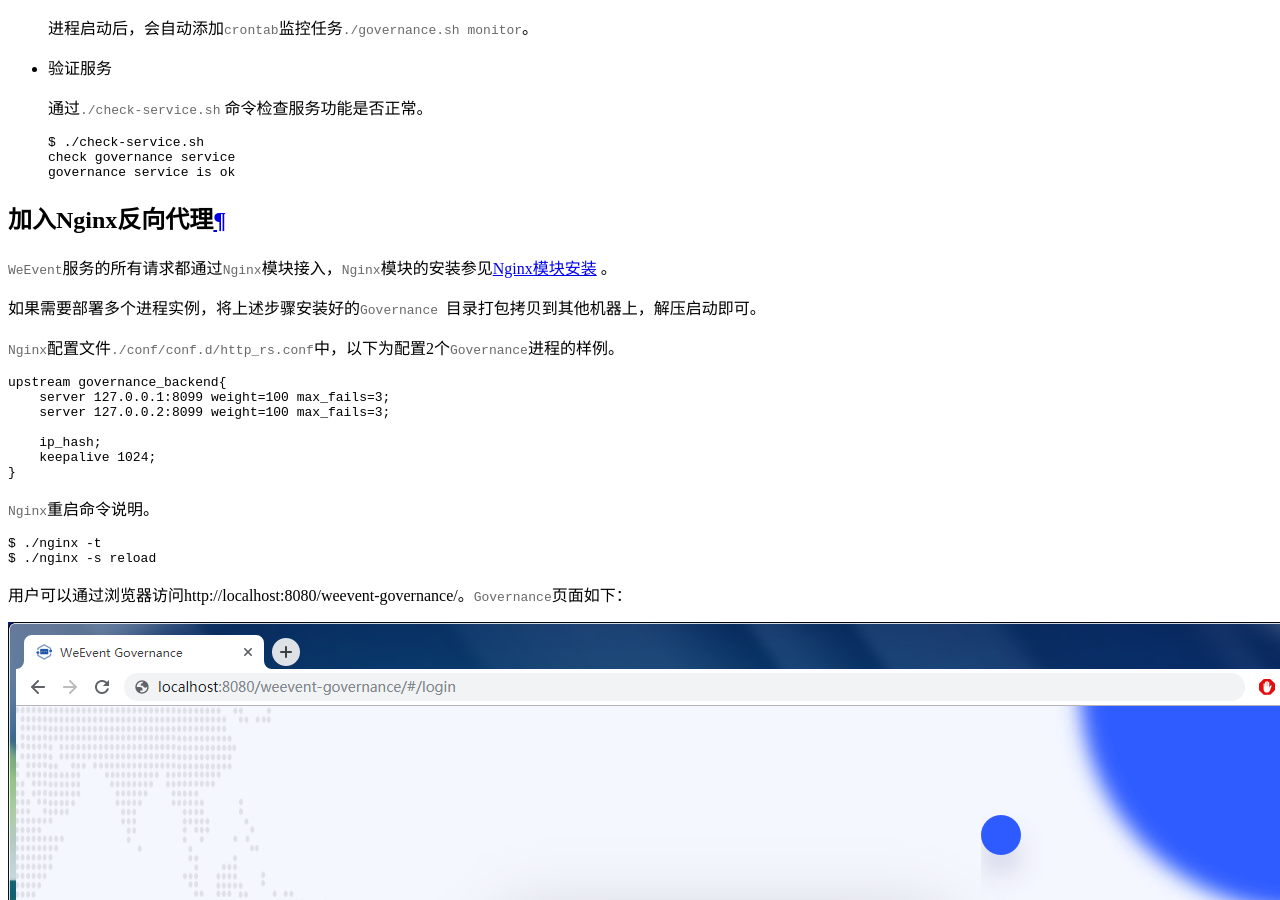
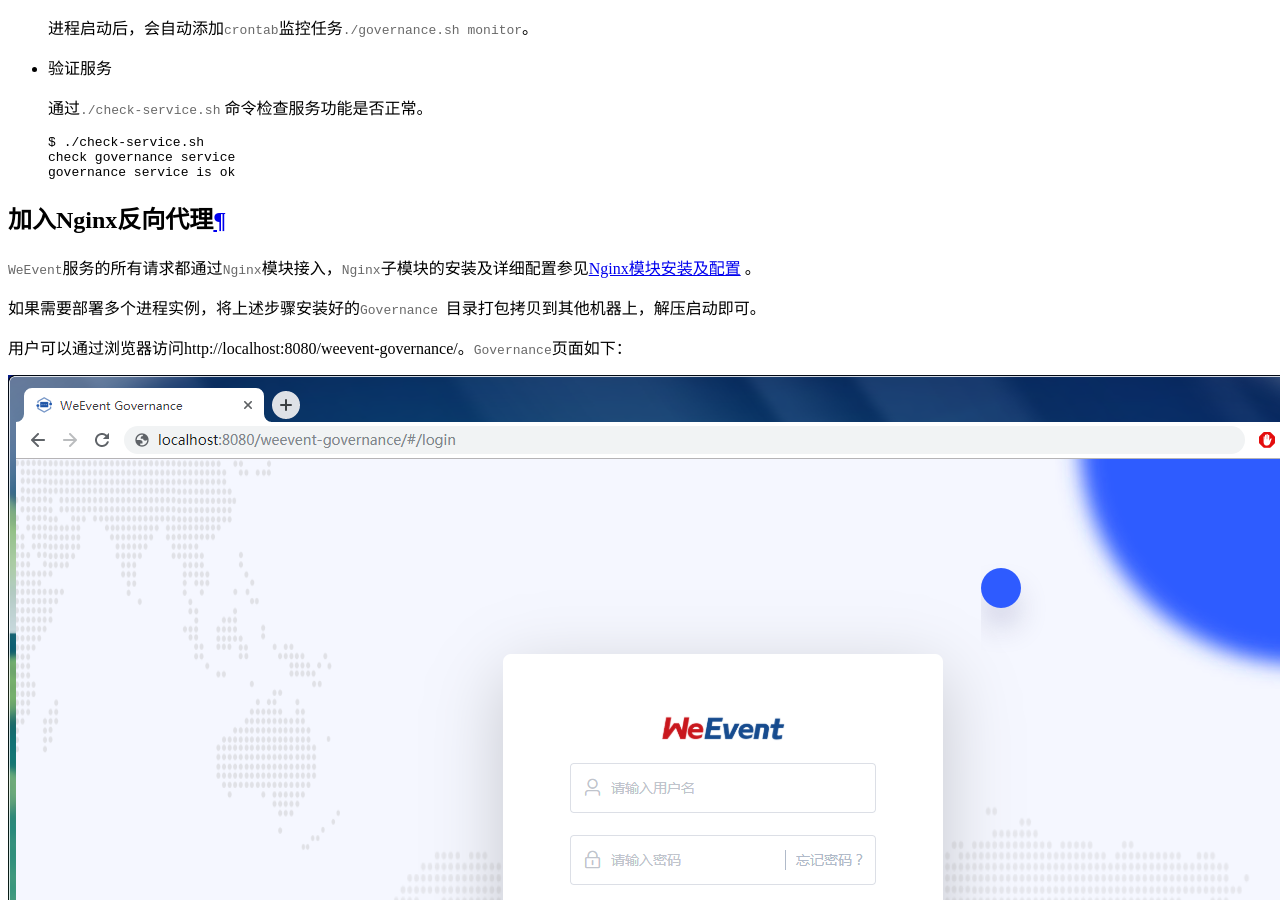
Before and after one commit to WeBankBlockchain/WeEvent-docs, a Sphinx documentation site: the page built from docs/install/module/governance.md, in a window 1280 px wide and 900 px high, scrolled down 2729 px. Built offline with Sphinx 7.4.7 and the Read the Docs theme 2.0.0, drawn with Linux system fonts in a browser that asks for light colours.

Commit message:
update nginx doc

````diff
--- a/docs/install/module/governance.md
+++ b/docs/install/module/governance.md
@@ -135,28 +135,9 @@
 
 ### 加入Nginx反向代理
 
-`WeEvent`服务的所有请求都通过`Nginx`模块接入，`Nginx`模块的安装参见[Nginx模块安装](./nginx.html) 。
+`WeEvent`服务的所有请求都通过`Nginx`模块接入，`Nginx`子模块的安装及详细配置参见[Nginx模块安装及配置](./nginx.html) 。
 
 如果需要部署多个进程实例，将上述步骤安装好的`Governance `目录打包拷贝到其他机器上，解压启动即可。
-
-`Nginx`配置文件`./conf/conf.d/http_rs.conf`中，以下为配置2个`Governance`进程的样例。
-
-```nginx
-upstream governance_backend{
-    server 127.0.0.1:8099 weight=100 max_fails=3;
-    server 127.0.0.2:8099 weight=100 max_fails=3;
-
-    ip_hash;
-    keepalive 1024;
-}
-```
-
-`Nginx`重启命令说明。
-
-```
-$ ./nginx -t
-$ ./nginx -s reload
-```
 
 用户可以通过浏览器访问http://localhost:8080/weevent-governance/。`Governance`页面如下：
 
````
Also changed, not shown: docs/install/module/broker.md (line endings or trailing spaces).
